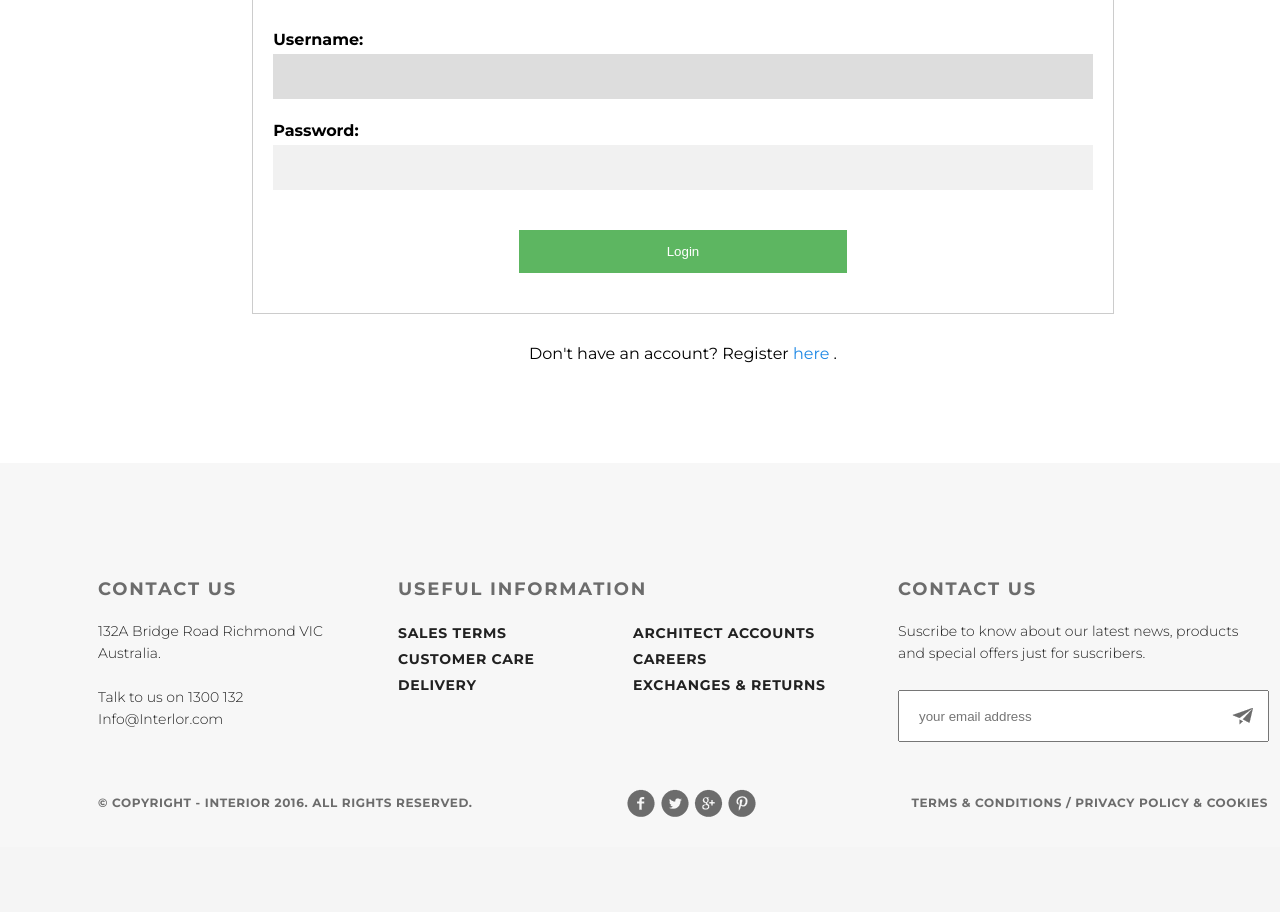
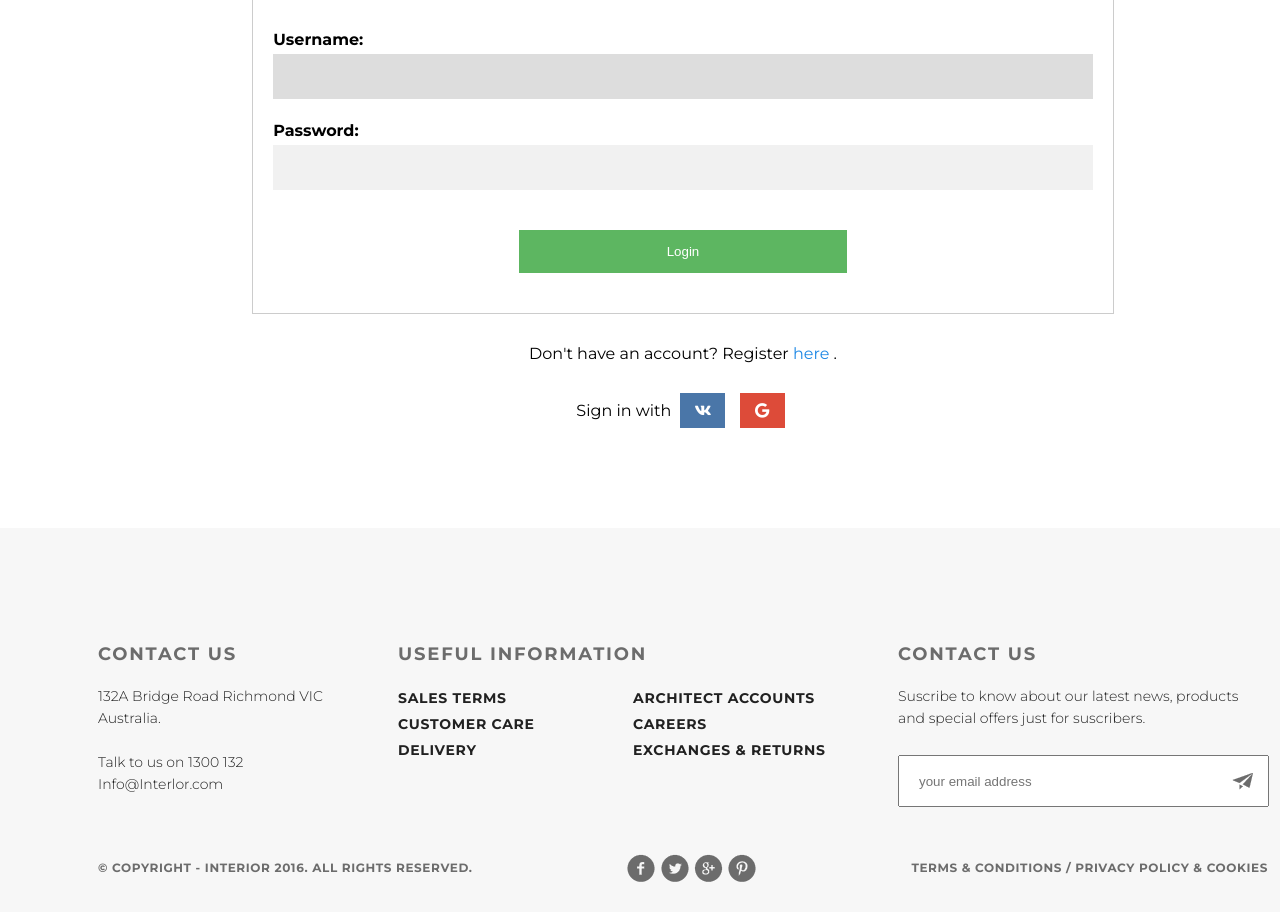
Before and after one commit to kurtatag/geekbrains-django-optimization-tools, a Django app: page /auth/login/ in a window 1280 px wide; the page is wider, and only the part inside the window is pictured. Shown: the part 421-1333 px from the top of that part. Before the commit the page ends 1238 px from the top of that part, so only its background shows below. Run offline with Django 3.2, Linux system fonts and the light colour scheme; some libraries are stand-ins or nearby versions.

Commit message:
Add sign-in with VK

```diff
--- a/authapp/templates/authapp/login.html
+++ b/authapp/templates/authapp/login.html
@@ -28,4 +28,10 @@
         </a>.
     </div>
 
+    <div style="text-align: center; margin: 30px 0;">
+        Sign in with
+        <a href="{% url 'social:begin' 'vk-oauth2' %}?next=/" class="fab fa-vk social"></a>
+        <a href="#" class="fab fa-google social"></a>
+    </div>
+
 {% endblock content %}
--- a/authapp/views.py
+++ b/authapp/views.py
@@ -128,7 +128,7 @@ def verify(request: HttpRequest, email: str, activation_key: str):
         if user.activation_key == activation_key and not user.is_activation_key_expired():
             user.is_active = True
             user.save()
-            auth.login(request, user)
+            auth.login(request, user, backend='django.contrib.auth.backends.ModelBackend')
             return render(request, 'authapp/verification.html', context)
         else:
             messages.error(request, f'Error while activating user {user}.')
--- a/geekshop_project/static/css/style.css
+++ b/geekshop_project/static/css/style.css
@@ -1502,3 +1502,29 @@ img.avatar {
     max-width: 300px;
     border-radius: 50%;
 }
+
+
+/* ----------------------------- social links ----------------------------- */
+
+.fa-google {
+  background: #dd4b39;
+  color: white;
+}
+
+.fa-vk {
+  background: rgb(74, 118, 168);
+  color: white;
+}
+
+.social {
+  padding: 10px;
+  font-size: 15px;
+  width: 25px;
+  text-align: center;
+  text-decoration: none;
+  margin: 0 5px;
+}
+
+.social:hover {
+    opacity: 0.7;
+}
--- a/geekshop_project/urls.py
+++ b/geekshop_project/urls.py
@@ -26,6 +26,7 @@ urlpatterns = [
     path('contact/', mainapp_views.contact, name='contact'),
     path('auth/', include('authapp.urls', namespace='auth')),
     path('cart/', include('cartapp.urls', namespace='cart')),
+    path('social/', include('social_django.urls', namespace='social')),
 
     # path('admin/', admin.site.urls),
     path('admin/', include('adminapp.urls', namespace='admin')),
--- a/mainapp/templates/mainapp/includes/inc_site_navigation.html
+++ b/mainapp/templates/mainapp/includes/inc_site_navigation.html
@@ -48,7 +48,11 @@
                           {% else %}
                             menu-link
                           {% endif %}">
-                    User({{ request.user }})
+                    User({% if request.user.first_name %}
+                                {{ request.user.first_name }}
+                            {% else %}
+                                {{ request.user }}
+                            {% endif %})
                 </a>
             </li>
         {% endif %}
```
Also changed, not shown: geekshop_project/settings.py (+15 -1 lines).
